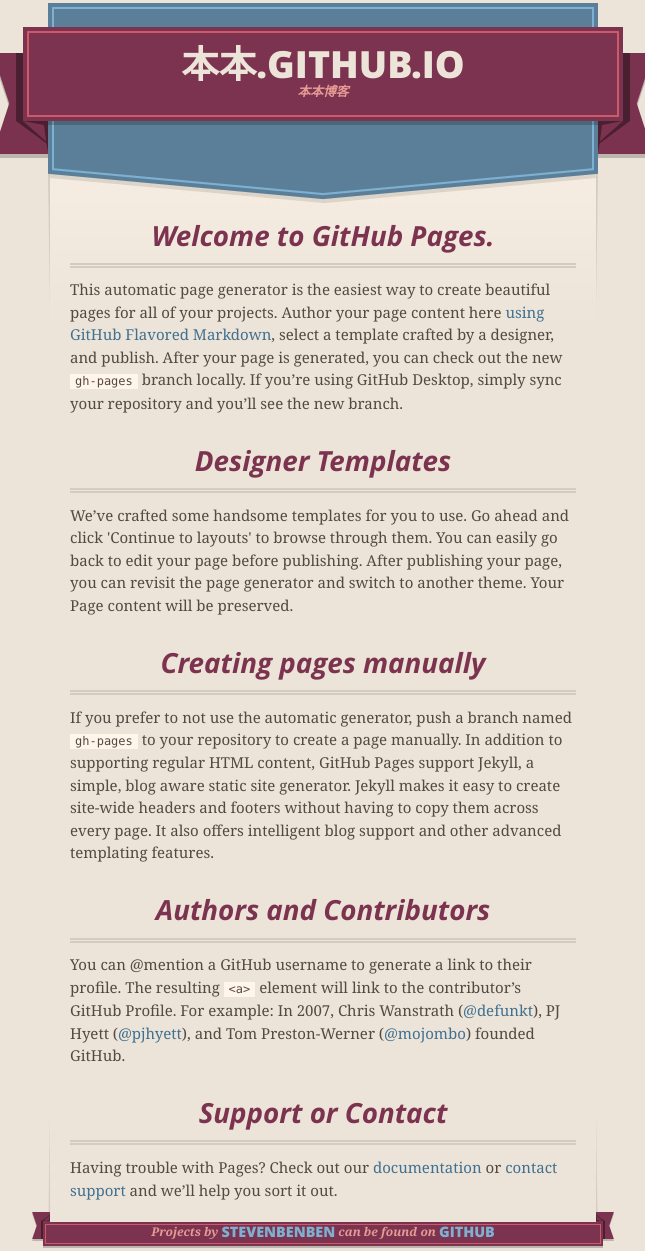
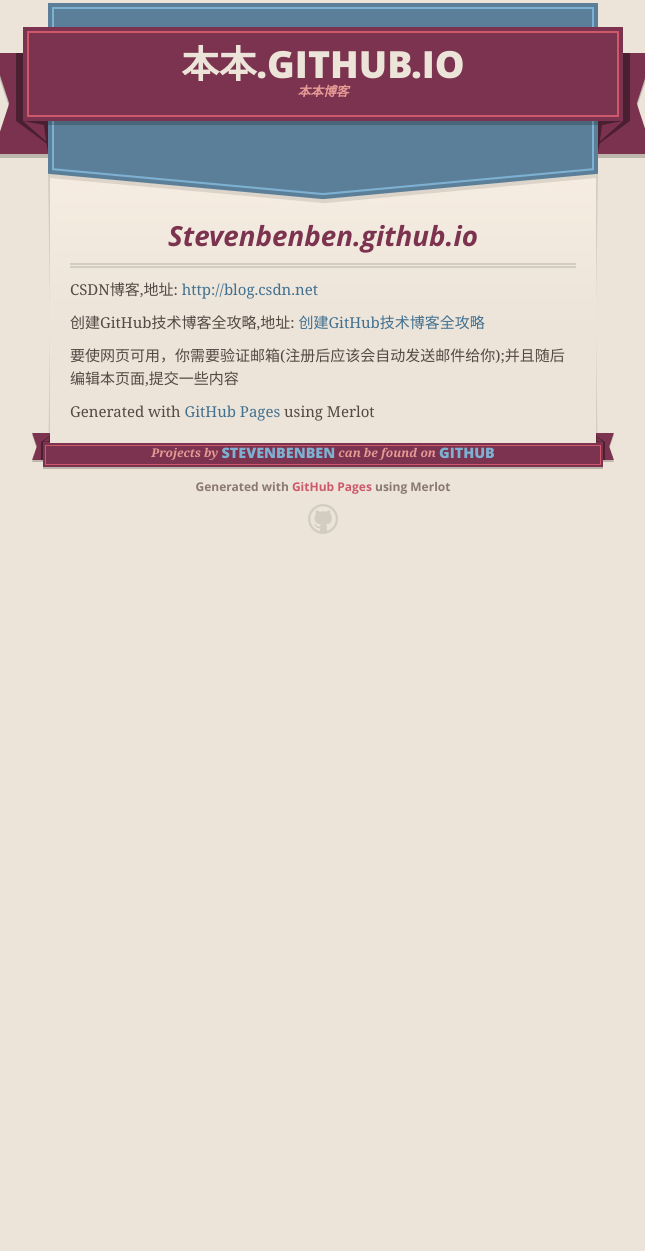
Before and after one commit to Stevenbenben/Stevenbenben.github.io, a plain HTML site: page index.html in a window 1280 px wide. Shown: the part 11-1262 px from the top of the page, without its empty margins (317-962 px from the left). After the commit the page ends 800 px from the top, so only its background shows below. Drawn offline with nearby package versions, Linux system fonts and the light colour scheme.

Commit message:
update
update

```diff
--- a/index.html
+++ b/index.html
@@ -44,32 +44,18 @@
       <span class="banner-fix"></span>
 
 
-      <section id="main_content">
-        <h3>
-<a id="welcome-to-github-pages" class="anchor" href="#welcome-to-github-pages" aria-hidden="true"><span aria-hidden="true" class="octicon octicon-link"></span></a>Welcome to GitHub Pages.</h3>
 
-<p>This automatic page generator is the easiest way to create beautiful pages for all of your projects. Author your page content here <a href="https://guides.github.com/features/mastering-markdown/">using GitHub Flavored Markdown</a>, select a template crafted by a designer, and publish. After your page is generated, you can check out the new <code>gh-pages</code> branch locally. If you’re using GitHub Desktop, simply sync your repository and you’ll see the new branch.</p>
+<section id="main_content">
+        <h1>
+<a name="Stevenbenbengithubio" class="anchor" href="#Stevenbenbengithubio"><span class="octicon octicon-link"></span></a>Stevenbenben.github.io</h1>
 
-<h3>
-<a id="designer-templates" class="anchor" href="#designer-templates" aria-hidden="true"><span aria-hidden="true" class="octicon octicon-link"></span></a>Designer Templates</h3>
+<p>CSDN博客,地址: <a href="http://blog.csdn.net">http://blog.csdn.net</a></p>
+<p>创建GitHub技术博客全攻略,地址: <a href="http://blog.csdn.net/renfufei/article/details/37725057">创建GitHub技术博客全攻略</a></p>
+<p>要使网页可用，你需要验证邮箱(注册后应该会自动发送邮件给你);并且随后编辑本页面,提交一些内容</p>
 
-<p>We’ve crafted some handsome templates for you to use. Go ahead and click 'Continue to layouts' to browse through them. You can easily go back to edit your page before publishing. After publishing your page, you can revisit the page generator and switch to another theme. Your Page content will be preserved.</p>
+        <p>Generated with <a href="http://pages.github.com">GitHub Pages</a> using Merlot</p>
+</section>
 
-<h3>
-<a id="creating-pages-manually" class="anchor" href="#creating-pages-manually" aria-hidden="true"><span aria-hidden="true" class="octicon octicon-link"></span></a>Creating pages manually</h3>
-
-<p>If you prefer to not use the automatic generator, push a branch named <code>gh-pages</code> to your repository to create a page manually. In addition to supporting regular HTML content, GitHub Pages support Jekyll, a simple, blog aware static site generator. Jekyll makes it easy to create site-wide headers and footers without having to copy them across every page. It also offers intelligent blog support and other advanced templating features.</p>
-
-<h3>
-<a id="authors-and-contributors" class="anchor" href="#authors-and-contributors" aria-hidden="true"><span aria-hidden="true" class="octicon octicon-link"></span></a>Authors and Contributors</h3>
-
-<p>You can @mention a GitHub username to generate a link to their profile. The resulting <code>&lt;a&gt;</code> element will link to the contributor’s GitHub Profile. For example: In 2007, Chris Wanstrath (<a href="https://github.com/defunkt" class="user-mention">@defunkt</a>), PJ Hyett (<a href="https://github.com/pjhyett" class="user-mention">@pjhyett</a>), and Tom Preston-Werner (<a href="https://github.com/mojombo" class="user-mention">@mojombo</a>) founded GitHub.</p>
-
-<h3>
-<a id="support-or-contact" class="anchor" href="#support-or-contact" aria-hidden="true"><span aria-hidden="true" class="octicon octicon-link"></span></a>Support or Contact</h3>
-
-<p>Having trouble with Pages? Check out our <a href="https://help.github.com/pages">documentation</a> or <a href="https://github.com/contact">contact support</a> and we’ll help you sort it out.</p>
-      </section>
 
       <footer>
         <span class="ribbon-outer">
```
